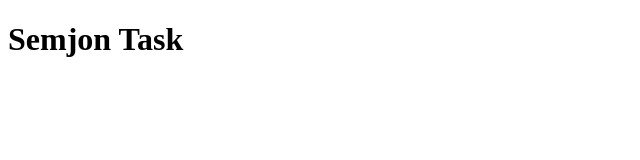
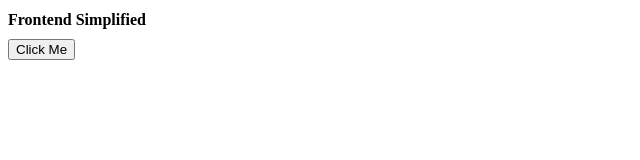
Before and after one commit to ProgramTaskforce/JS, a plain HTML site: page index.html in a window 1280 px wide. Shown: the whole page, without its empty margins (0-640 px from the left). Drawn offline with Linux system fonts and the light colour scheme.

Commit message:
changing CSS h1 thrue button

```diff
--- a/app.js
+++ b/app.js
@@ -1,11 +1,11 @@
-// First way of accesing an element
+// change inner html
 
-console.log(document)           // checking the document
+document.querySelector('.title').innerHTML = 'Frontend Simplified'
 
-console.log(document.querySelector('#title'));      // accesing the ID title   #- for id  . - for classes or f.e. h1 for all h1
-// before that you need to put a defer into the js script in the index.html                                      without # .
-// <script src="app.js" defer></script>
+// Change CSS
 
-// Second way of accesing an element
+document.querySelector('.title').style.fontSize = '16px'
 
-console.log(document.getElementById('title'))
+function changeTitleToRed () {
+  document.querySelector('.title').style.color = 'red'
+  }
--- a/index.html
+++ b/index.html
@@ -8,6 +8,7 @@
     <script src="app.js" defer></script>
 </head>
 <body>
-    <h1 id="title">Semjon Task</h1>
+    <h1 class = "title">Semjon Task</h1>
+    <button onclick="changeTitleToRed()">Click Me</button>
 </body>
 </html>
```
